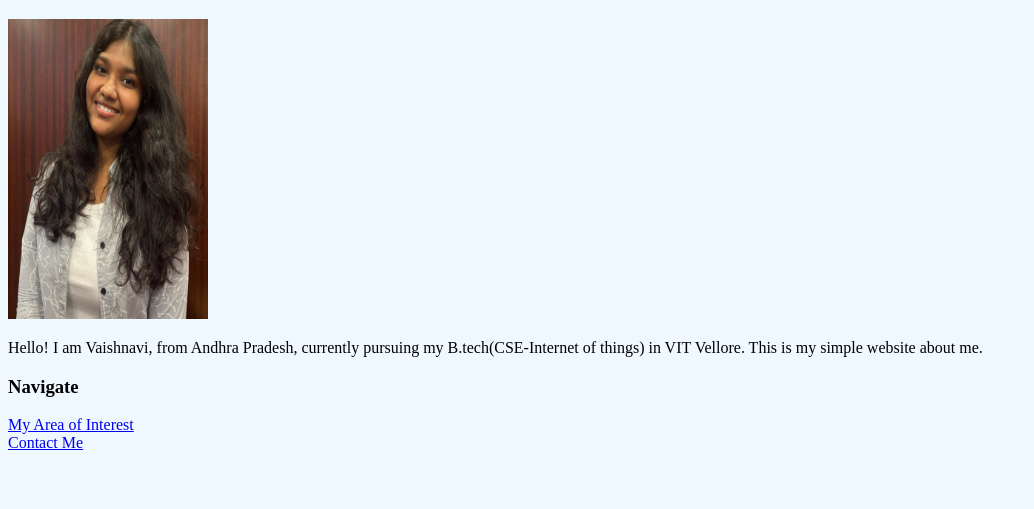
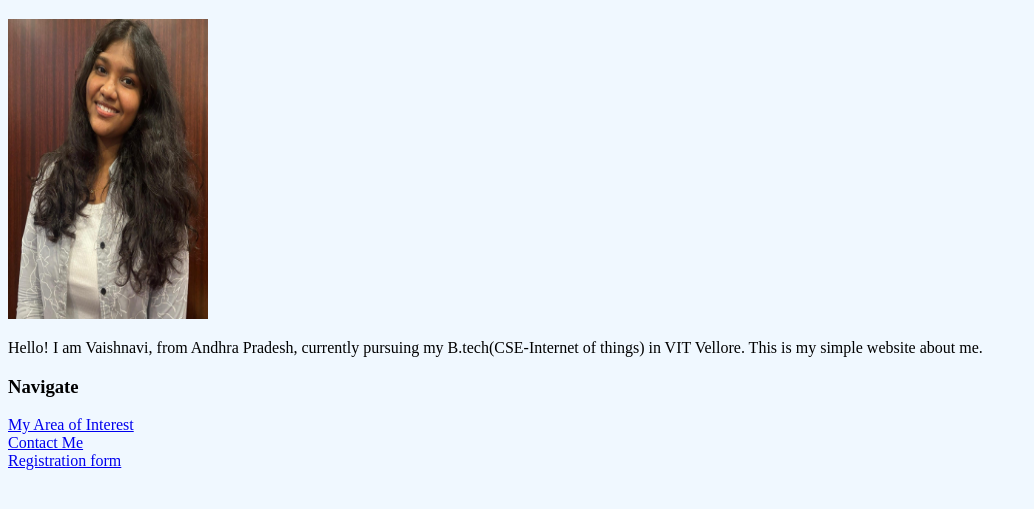
Before and after one commit to vaishnavikarri08-crypto/MyWebsite, a plain HTML site: page index.html in a window 1280 px wide. Shown: the part 61-570 px from the top of the page, without its empty margins (0-1034 px from the left). Drawn offline with Linux system fonts and the light colour scheme.

Commit message:
Updated index.html

```diff
--- a/index.html
+++ b/index.html
@@ -14,7 +14,9 @@
 
 <h3>Navigate</h3>
 <a href="interest.html">My Area of Interest</a><br>
-<a href="contact.html">Contact Me</a>
+<a href="contact.html">Contact Me</a><br>
+<a href="registration_form.html">Registration form</a>
+
 
 </body>
 </html>
```
